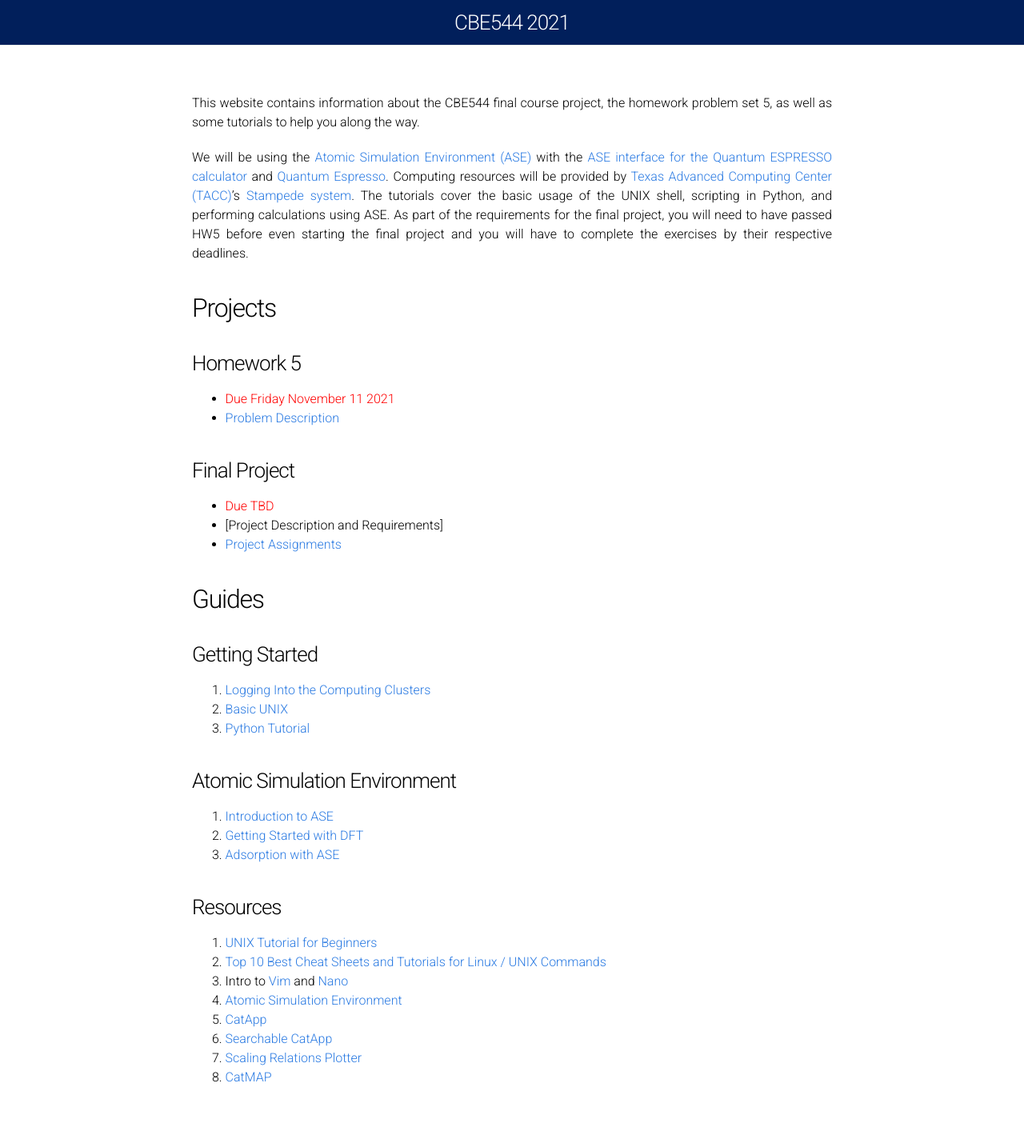
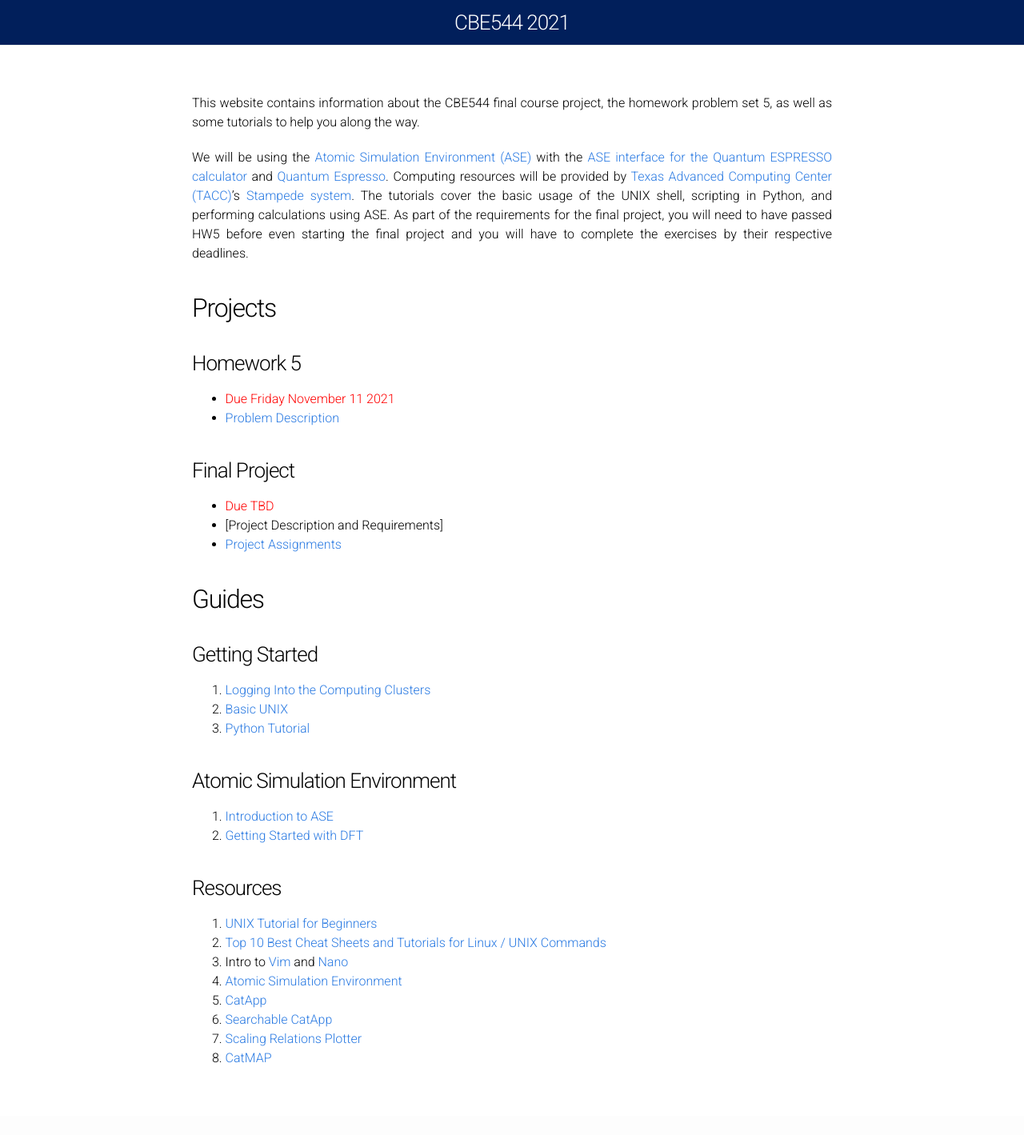
Before and after one commit to UPennCBE544/2023.github.io, a Jekyll site: the page built from Index.md, in a window 1280 px wide. Shown: the whole page at 80% size. Built offline with Jekyll 4.4.1, drawn with Linux system fonts in a browser that asks for light colours; after the commit the page ends 1395 px from its top, so only the background shows below that.

Commit message:
Update Index.md

```diff
--- a/Index.md
+++ b/Index.md
@@ -32,7 +32,6 @@ We will be using the [Atomic Simulation Environment (ASE)](https://wiki.fysik.dt
 
 1. [Introduction to ASE](ASE/)
 2. [Getting Started with DFT](ASE/Getting_Started/)
-3. [Adsorption with ASE](ASE/Adsorption)
 
 ### Resources ###
 
```
